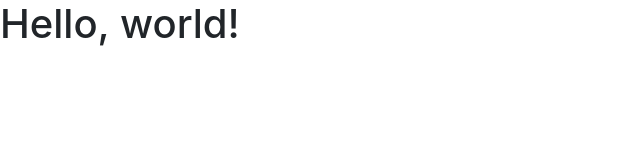
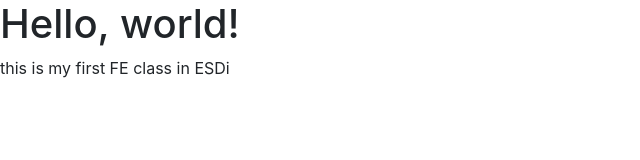
Before and after one commit to NataliaConsonni/FD-first-class, a plain HTML site: page index.html in a window 1280 px wide. Shown: the whole page, without its empty margins (0-640 px from the left). Drawn offline with nearby package versions, Linux system fonts and the light colour scheme.

Commit message:
Added a New Branch
my first branch in this project

```diff
--- a/index.html
+++ b/index.html
@@ -12,6 +12,7 @@
   </head>
   <body>
     <h1>Hello, world!</h1>
+    <p>this is my first FE class in ESDi</p>
 
     <!-- Optional JavaScript -->
     <!-- jQuery first, then Popper.js, then Bootstrap JS -->
```
